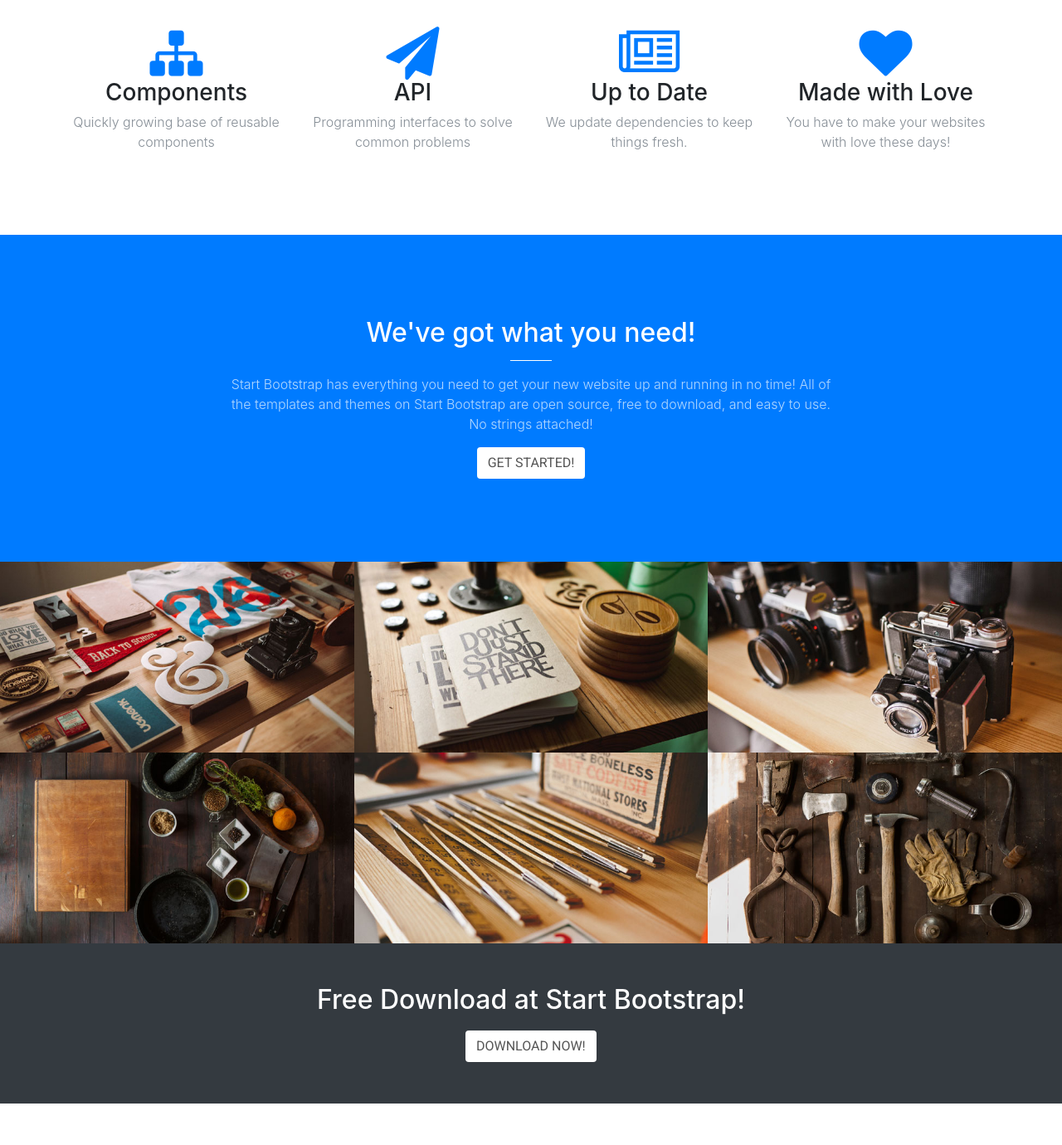
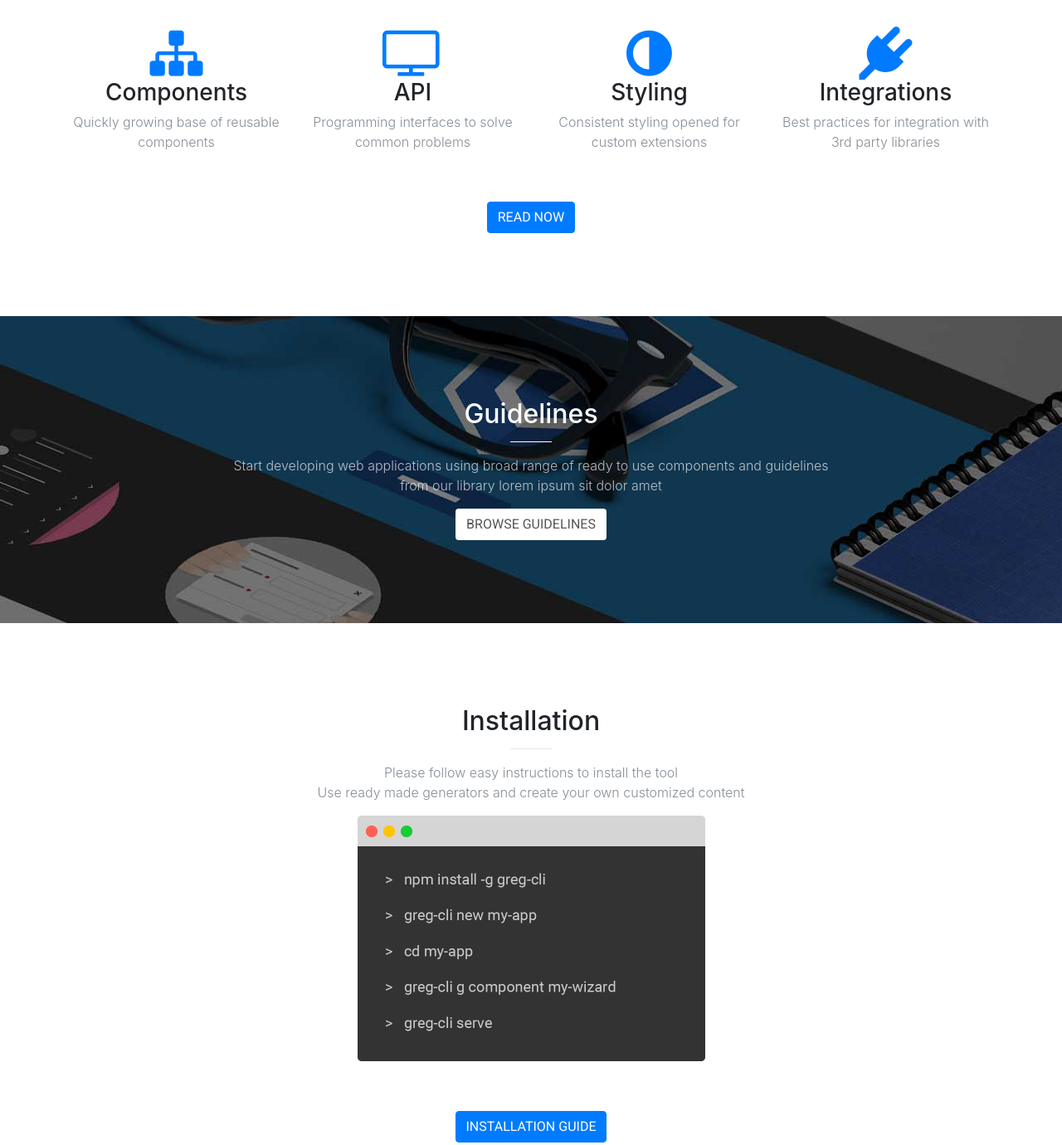
Before and after one commit to pnowak2/eui-landing-page, a website with bundled scripts: page index.html in a window 1280 px wide. Shown: the part 1020-2400 px from the top of the page at 83% size. Built offline with nearby package versions, Linux system fonts and the light colour scheme.

```diff
--- a/index.html
+++ b/index.html
@@ -66,7 +66,7 @@
             <h2>development Platform</h2>
 
             <p>Start developing web applications using broad range of ready to use components and guidelines from our library</p>
-            <a class="btn btn-primary btn-xl js-scroll-trigger" href="#about">Get Started</a>
+            <a class="btn btn-outline-light btn-xl js-scroll-trigger" href="#about">Get Started</a>
           </div>
           <div class="col-lg-4 masthead__logo">
             <img src="img/eui-logo.svg" class="masthead__image" alt="eUI logo">
@@ -96,43 +96,83 @@
           </div>
           <div class="col-lg-3 col-md-6 text-center">
             <div class="service-box">
-              <i class="fa fa-4x fa-paper-plane text-primary sr-icons"></i>
+              <i class="fa fa-4x fa-television text-primary sr-icons"></i>
               <h3>API</h3>
               <p class="text-muted">Programming interfaces to solve common problems</p>
             </div>
           </div>
           <div class="col-lg-3 col-md-6 text-center">
             <div class="service-box">
-              <i class="fa fa-4x fa-newspaper-o text-primary sr-icons"></i>
-              <h3>Up to Date</h3>
-              <p class="text-muted">We update dependencies to keep things fresh.</p>
+              <i class="fa fa-4x fa-adjust text-primary sr-icons"></i>
+              <h3>Styling</h3>
+              <p class="text-muted">Consistent styling opened for custom extensions</p>
             </div>
           </div>
           <div class="col-lg-3 col-md-6 text-center">
             <div class="service-box">
-              <i class="fa fa-4x fa-heart text-primary sr-icons"></i>
-              <h3>Made with Love</h3>
-              <p class="text-muted">You have to make your websites with love these days!</p>
+              <i class="fa fa-4x fa-plug text-primary sr-icons"></i>
+              <h3>Integrations</h3>
+              <p class="text-muted">Best practices for integration with 3rd party libraries</p>
             </div>
+          </div>
+        </div>
+      </div>
+      <div class="container services__cta">
+        <div class="row">
+          <div class="col-lg-12 mx-auto text-center">
+            <a class="btn btn-primary btn-xl js-scroll-trigger" href="#about">Read now</a>
           </div>
         </div>
       </div>
     </section>
 
-    <section class="bg-primary" id="about">
+    <section class="bg-primary" id="guidelines">
       <div class="container">
         <div class="row">
           <div class="col-lg-8 mx-auto text-center">
-            <h2 class="section-heading text-white">We've got what you need!</h2>
+            <h2 class="section-heading text-white">Guidelines</h2>
             <hr class="light">
-            <p class="text-faded">Start Bootstrap has everything you need to get your new website up and running in no time! All of the templates and themes on Start Bootstrap are open source, free to download, and easy to use. No strings attached!</p>
-            <a class="btn btn-default btn-xl js-scroll-trigger" href="#services">Get Started!</a>
+            <p class="text-faded">
+              Start developing web applications using broad range of ready to use components and guidelines from our library lorem ipsum sit dolor amet
+            </p>
+            <a class="btn btn-default btn-xl js-scroll-trigger" href="#services">Browse guidelines</a>
           </div>
         </div>
       </div>
     </section>
 
+    <section id="installation">
+      <div class="container">
+        <div class="row">
+          <div class="col-lg-12 text-center">
+            <h2 class="section-heading">Installation</h2>
+            <hr class="primary">
+            <p class="text-muted">Please follow easy instructions to install the tool<br/>Use ready made generators and create your own customized content</p>
+          </div>
+        </div>
+      </div>
+      <div class="container">
+        <div class="row">
+          <div class="col-lg-12 text-center">
+            <img class="installation-image" src="../img/installation.png" alt="">
+          </div>
+        </div>
+      </div>
+      <div class="container services__cta">
+        <div class="row">
+          <div class="col-lg-12 mx-auto text-center">
+            <a class="btn btn-primary btn-xl js-scroll-trigger" href="#about">Installation guide</a>
+          </div>
+        </div>
+      </div>
+    </section>
 
+    <div class="bg-primary call-to-action">
+      <div class="container text-center">
+        <h2 class="text-white">Free Download at Start Bootstrap!</h2>
+        <a class="btn btn-default btn-xl sr-button" href="http://startbootstrap.com/template-overviews/creative/">Download Now!</a>
+      </div>
+    </div>
 
     <section class="p-0" id="portfolio">
       <div class="container-fluid">
@@ -231,14 +271,22 @@
       </div>
     </section>
 
-    <div class="call-to-action bg-dark">
-      <div class="container text-center">
-        <h2>Free Download at Start Bootstrap!</h2>
-        <a class="btn btn-default btn-xl sr-button" href="http://startbootstrap.com/template-overviews/creative/">Download Now!</a>
+    <section class="bg-primary" id="showcase">
+      <div class="container">
+        <div class="row">
+          <div class="col-lg-8 mx-auto text-center">
+            <h2 class="section-heading text-white">Showcase</h2>
+            <hr class="light">
+            <p class="text-faded">
+              See how our components perform in action using live documentation page.<br/>Check every feature and learn from live documentation
+            </p>
+            <a class="btn btn-default btn-xl js-scroll-trigger" href="#services">Live demo</a>
+          </div>
+        </div>
       </div>
-    </div>
+    </section>
 
-    <section id="contact">
+    <section id="contact-us">
       <div class="container">
         <div class="row">
           <div class="col-lg-8 mx-auto text-center">
--- a/scss/_bootstrap-overrides.scss
+++ b/scss/_bootstrap-overrides.scss
@@ -17,7 +17,7 @@
 }
 
 .btn {
-  font-weight: 700;
+  font-weight: 500;
   text-transform: uppercase;
   border: none;
   border-radius: 300px;
@@ -27,3 +27,22 @@
 .btn-xl {
   padding: 15px 30px;
 }
+
+.btn-outline-light {
+  &:hover, &:active {
+    color: $theme-primary !important;
+    outline: 0;
+    box-shadow: none;
+  }
+
+  &:active, &:focus {
+    outline: 0;
+    box-shadow: none;
+  }
+
+  &:focus {
+    color: white;
+  }
+  font-weight: 400;
+  border: 1px solid white;
+}
--- /dev/null
+++ b/scss/_contact-us.scss
@@ -0,0 +1,3 @@
+#contact-us {
+  // background-color: black;
+}
--- /dev/null
+++ b/scss/_guidelines.scss
@@ -0,0 +1,6 @@
+#guidelines {
+  background-color: $gray-base !important;
+  background-image: url('../img/guidelines.jpg');
+  background-position: center;
+  background-repeat: no-repeat;
+}
--- /dev/null
+++ b/scss/_installation.scss
@@ -0,0 +1,7 @@
+.installation-image {
+  max-width: 80%;
+
+  @media (min-width: 576px) {
+    max-width: 419px;
+  }
+}
--- a/scss/_services.scss
+++ b/scss/_services.scss
@@ -1,4 +1,8 @@
 // Styling for the services section
+.services__cta {
+  margin-top: 60px;
+}
+
 .service-box {
   max-width: 400px;
   margin: 50px auto 0;
--- /dev/null
+++ b/scss/_showcase.scss
@@ -0,0 +1,5 @@
+#showcase {
+  background-image: url('../img/eui-logo-dimmed.png');
+  background-position: center;
+  background-repeat: no-repeat;
+}
--- a/scss/eui-landing-page.scss
+++ b/scss/eui-landing-page.scss
@@ -4,6 +4,10 @@
 @import "navbar.scss";
 @import "masthead.scss";
 @import "services.scss";
+@import "guidelines.scss";
+@import "installation.scss";
+@import "showcase.scss";
 @import "portfolio.scss";
+@import "contact-us.scss";
 @import "cta.scss";
 @import "bootstrap-overrides.scss";
```
Also changed, not shown: css/eui-landing-page.css, css/eui-landing-page.min.css, img/eui-logo-dimmed.png (added), img/guidelines.jpg (added), img/installation.png (added).
